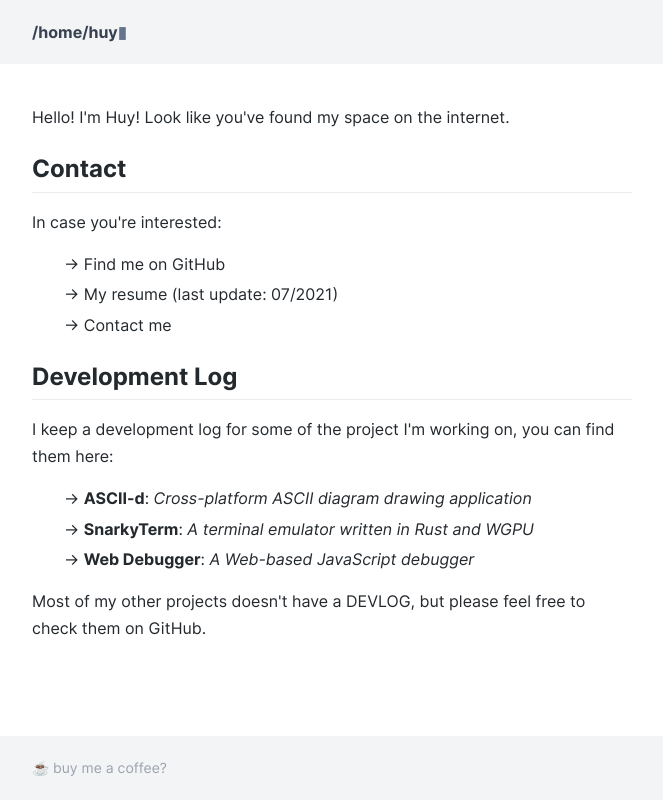
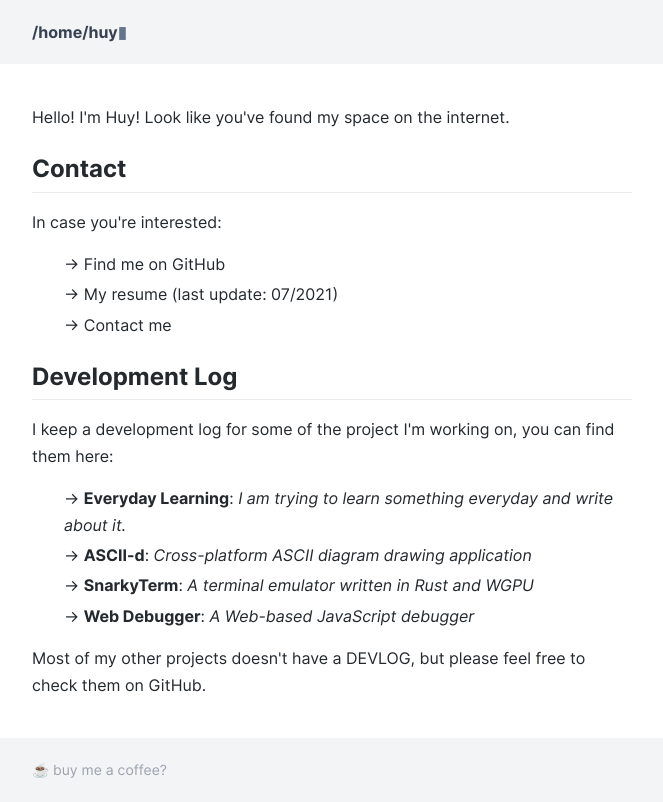
Before and after one commit to huytd/huy.rocks, a Next.js app: page / in a window 1280 px wide. Shown: the whole page, without its empty margins (308-971 px from the left). Built offline with nearby package versions, Linux system fonts and the light colour scheme.

Commit message:
Add everyday project

```diff
--- a/pages/index.tsx
+++ b/pages/index.tsx
@@ -19,6 +19,7 @@ const Home: NextPage = () => {
       <h2>Development Log</h2>
       <p>{"I keep a development log for some of the project I'm working on, you can find them here:"}</p>
       <ul>
+        <li>-&gt; <Link href="/everyday"><a className="font-bold">Everyday Learning</a></Link>: <i>I am trying to learn something everyday and write about it.</i></li>
         <li>-&gt; <Link href="/ascii-d"><a className="font-bold">ASCII-d</a></Link>: <i>Cross-platform ASCII diagram drawing application</i></li>
         <li>-&gt; <Link href="/snarkyterm"><a className="font-bold">SnarkyTerm</a></Link>: <i>A terminal emulator written in Rust and WGPU</i></li>
         <li>-&gt; <Link href="/web-debugger"><a className="font-bold">Web Debugger</a></Link>: <i>A Web-based JavaScript debugger</i></li>
```
